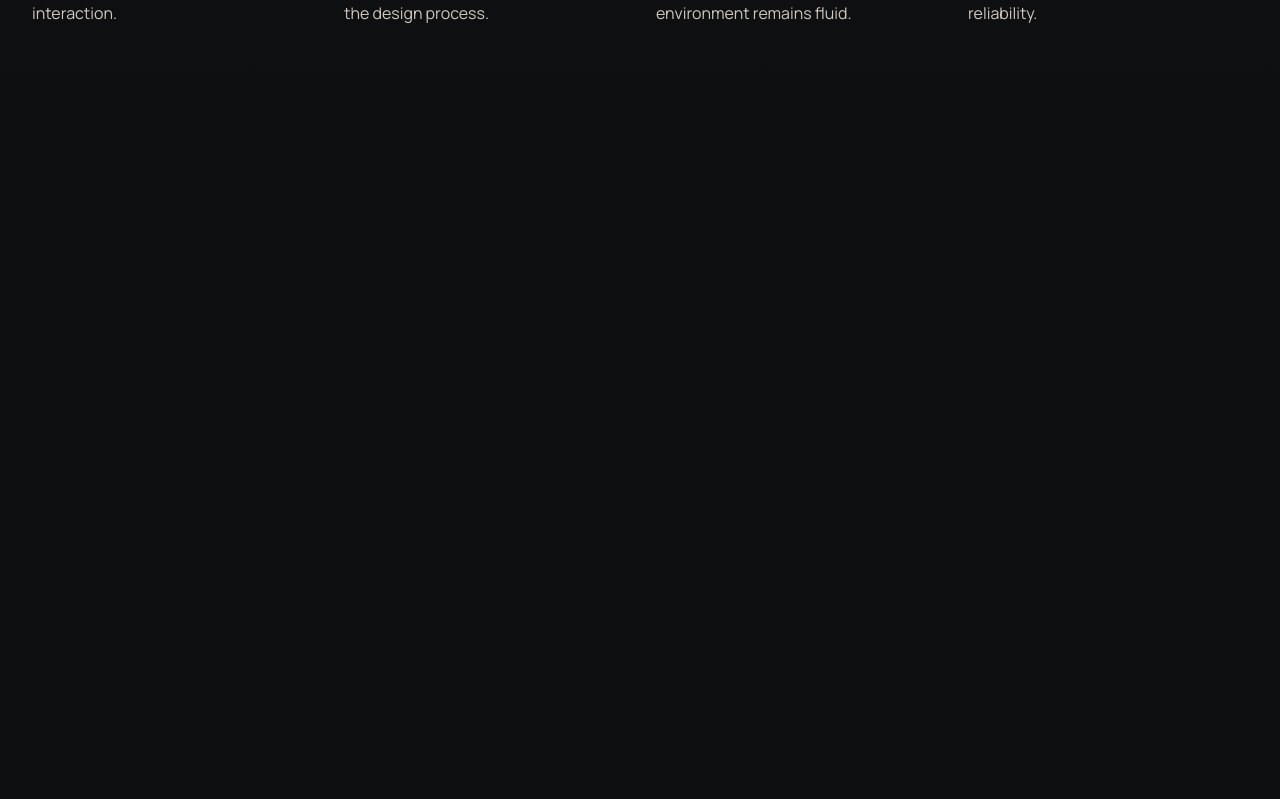
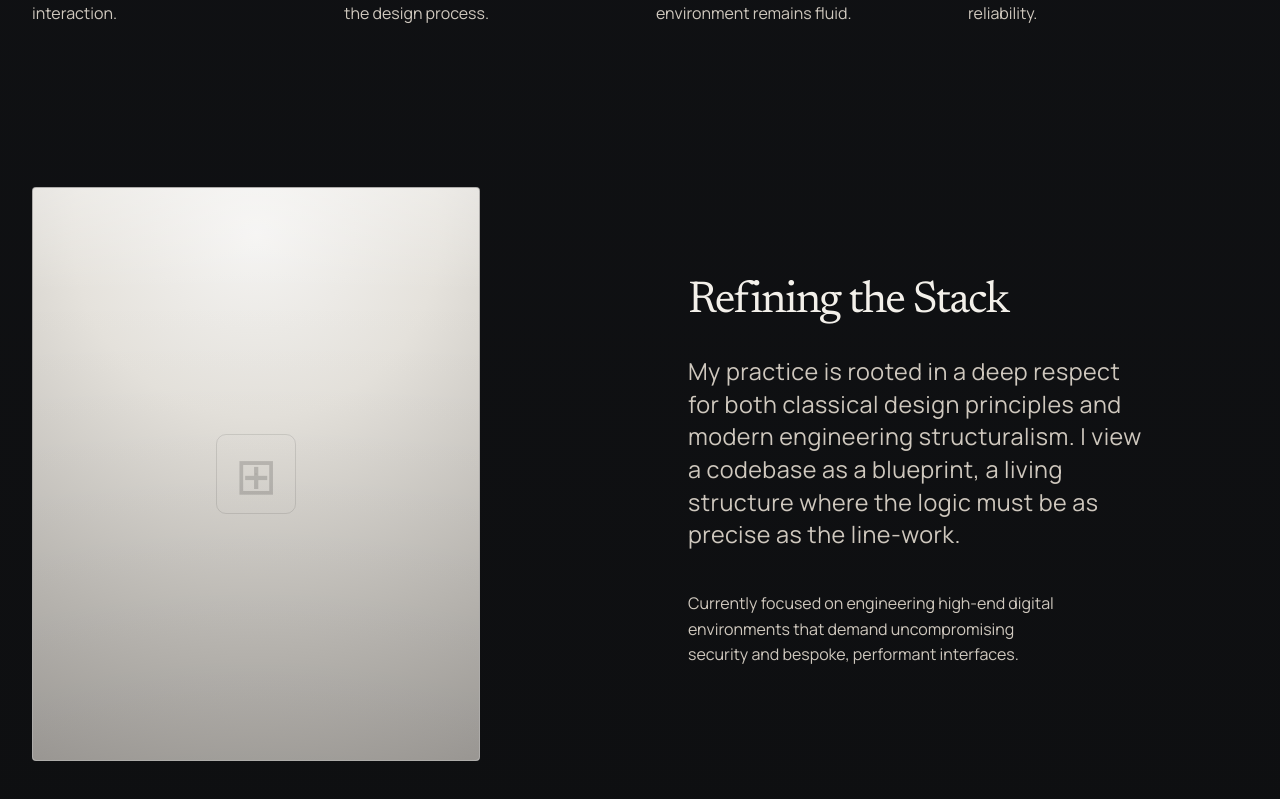
Before and after one commit to Sczeam/myportfolio, a Next.js app: page / in a window 1280 px wide. Shown: the part 2992-3791 px from the top of the page. Before the commit the page ends 3147 px from the top, so only its background shows below. Built offline with nearby package versions, Linux system fonts and the light colour scheme.

Commit message:
implement personal frame

```diff
--- a/app/page.tsx
+++ b/app/page.tsx
@@ -4,6 +4,8 @@ import {
 import { FeaturedProjectMotion } from "@/components/home/featured-project-motion";
 import { Hero } from "@/components/home/hero";
 import { OpeningSequenceMotion } from "@/components/home/opening-sequence-motion";
+import { PersonalFrame } from "@/components/home/personal-frame";
+import { PersonalFrameMotion } from "@/components/home/personal-frame-motion";
 import { ProcessLens } from "@/components/home/process-lens";
 import { ProcessLensMotion } from "@/components/home/process-lens-motion";
 import { SelectedWorkIntro } from "@/components/home/selected-work-intro";
@@ -20,6 +22,7 @@ export default function Home() {
       <SelectedWorkIntroMotion />
       <FeaturedProjectMotion />
       <ProcessLensMotion />
+      <PersonalFrameMotion />
       <Hero />
       <ThesisSection />
       <SelectedWorkIntro />
@@ -27,6 +30,7 @@ export default function Home() {
         <FeaturedProject key={project.slug} project={project} index={index} />
       ))}
       <ProcessLens />
+      <PersonalFrame />
     </main>
   );
 }
--- /dev/null
+++ b/components/home/personal-frame-motion.tsx
@@ -0,0 +1,89 @@
+"use client";
+
+import { useLayoutEffect } from "react";
+
+import gsap from "gsap";
+import { CustomEase } from "gsap/CustomEase";
+import { ScrollTrigger } from "gsap/ScrollTrigger";
+
+gsap.registerPlugin(CustomEase, ScrollTrigger);
+
+const personalFrameEase = CustomEase.create(
+  "personal-frame-ease",
+  "0.16,1,0.3,1",
+);
+
+export function PersonalFrameMotion() {
+  useLayoutEffect(() => {
+    const section = document.querySelector<HTMLElement>("[data-personal-frame]");
+    if (!section) {
+      return;
+    }
+
+    const media = section.querySelector<HTMLElement>("[data-personal-frame-media]");
+    const copy = section.querySelector<HTMLElement>("[data-personal-frame-copy]");
+    const reduceMotion = window.matchMedia("(prefers-reduced-motion: reduce)");
+
+    if (!media || !copy || reduceMotion.matches) {
+      return;
+    }
+
+    const reset = () => {
+      gsap.set([media, copy], {
+        opacity: 0,
+      });
+    };
+
+    reset();
+
+    let hasPlayed = false;
+    let reveal: gsap.core.Timeline | null = null;
+
+    const play = () => {
+      if (hasPlayed) {
+        return;
+      }
+
+      hasPlayed = true;
+
+      reveal = gsap.timeline({
+        defaults: {
+          ease: personalFrameEase,
+          duration: 0.56,
+        },
+      });
+
+      reveal.to(
+        media,
+        {
+          opacity: 1,
+        },
+        0,
+      );
+
+      reveal.to(
+        copy,
+        {
+          opacity: 1,
+        },
+        0.12,
+      );
+    };
+
+    const trigger = ScrollTrigger.create({
+      trigger: section,
+      start: "top 85%",
+      invalidateOnRefresh: true,
+      onEnter: play,
+    });
+
+    return () => {
+      trigger.kill();
+      reveal?.kill();
+      reveal = null;
+      reset();
+    };
+  }, []);
+
+  return null;
+}
--- /dev/null
+++ b/components/home/personal-frame.tsx
@@ -0,0 +1,52 @@
+import { Container } from "@/components/ui/container";
+
+export function PersonalFrame() {
+  return (
+    <section
+      id="stack"
+      data-personal-frame
+      className="relative overflow-clip pb-20 pt-6 sm:pb-24 lg:pb-[8rem] lg:pt-[2rem]"
+      aria-labelledby="personal-frame-heading"
+    >
+      <Container width="wide" className="relative lg:px-80">
+        <div className="grid items-center gap-10 lg:grid-cols-[minmax(0,28rem)_minmax(0,32rem)] lg:gap-52">
+          <div
+            className="relative aspect-[0.78] overflow-hidden rounded-[4px] border border-[rgba(68,71,76,0.28)] bg-[#d7d4ce]"
+            data-personal-frame-media
+          >
+            <div className="absolute inset-0 bg-[radial-gradient(circle_at_50%_8%,rgba(255,255,255,0.72)_0%,rgba(231,228,222,0.88)_32%,rgba(187,184,179,0.94)_72%,rgba(161,158,154,1)_100%)]" />
+            <div className="absolute inset-0 opacity-[0.16] mix-blend-multiply bg-[radial-gradient(rgba(120,116,110,0.32)_0.8px,transparent_0.8px)] [bg-size:10px_10px]" />
+            <div className="absolute inset-0 bg-[linear-gradient(180deg,rgba(255,255,255,0.32)_0%,rgba(255,255,255,0)_18%,rgba(0,0,0,0.05)_100%)]" />
+            <div className="absolute inset-0 flex items-center justify-center">
+              <div className="flex h-20 w-20 items-center justify-center rounded-[10px] border border-black/10 text-[3.2rem] text-black/16">
+                <span aria-hidden="true">⊞</span>
+              </div>
+            </div>
+          </div>
+
+          <div className="max-w-[30rem]" data-personal-frame-copy>
+            <h2
+              id="personal-frame-heading"
+              className="font-display text-[clamp(2.5rem,3.5vw,3.7rem)] leading-[0.96] tracking-[-0.04em] text-text-primary"
+            >
+              Refining the Stack
+            </h2>
+
+            <p className="type-subheadline mt-8 max-w-[29rem] text-text-primary">
+              My practice is rooted in a deep respect for both classical design
+              principles and modern engineering structuralism. I view a codebase
+              as a blueprint, a living structure where the logic must be as
+              precise as the line-work.
+            </p>
+
+            <p className="type-body mt-10 max-w-[24rem] text-text-secondary">
+              Currently focused on engineering high-end digital environments
+              that demand uncompromising security and bespoke, performant
+              interfaces.
+            </p>
+          </div>
+        </div>
+      </Container>
+    </section>
+  );
+}
```
